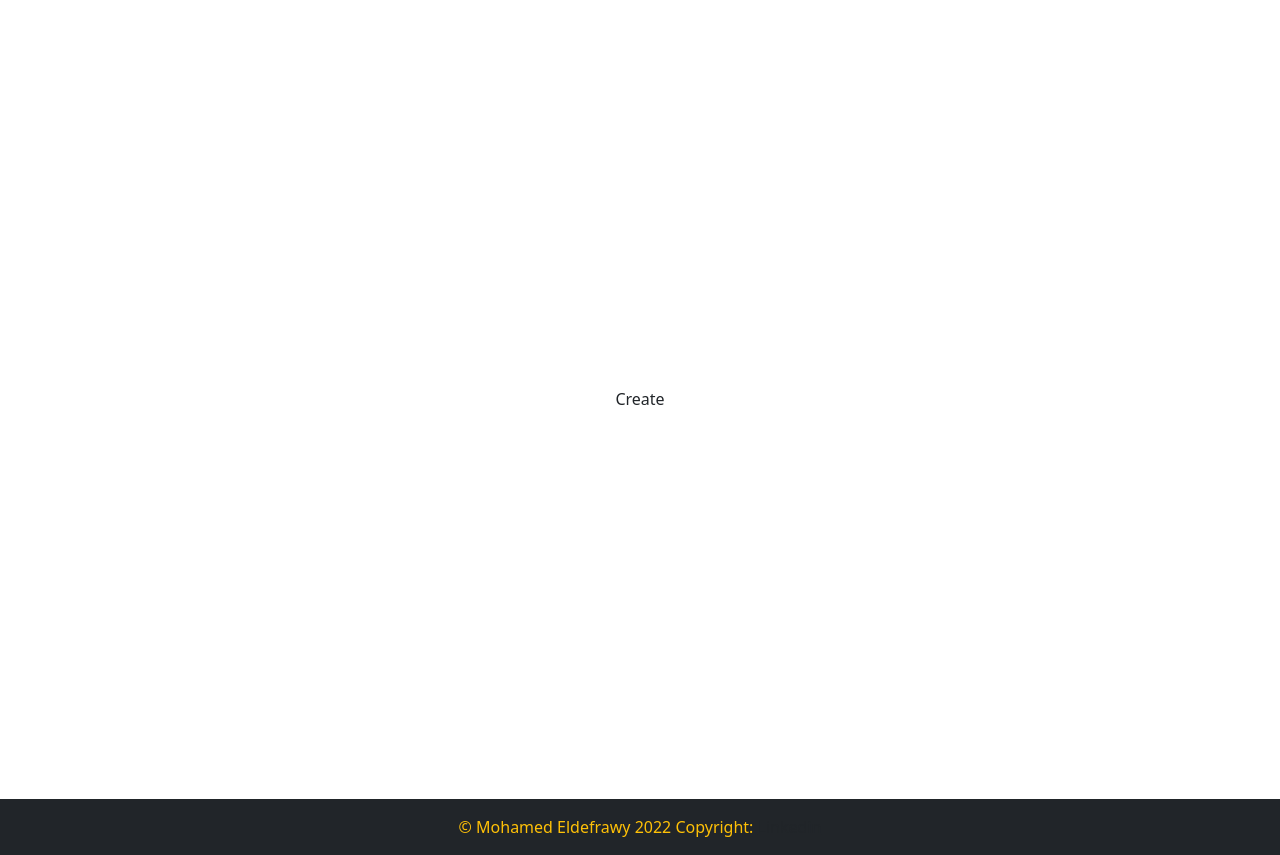
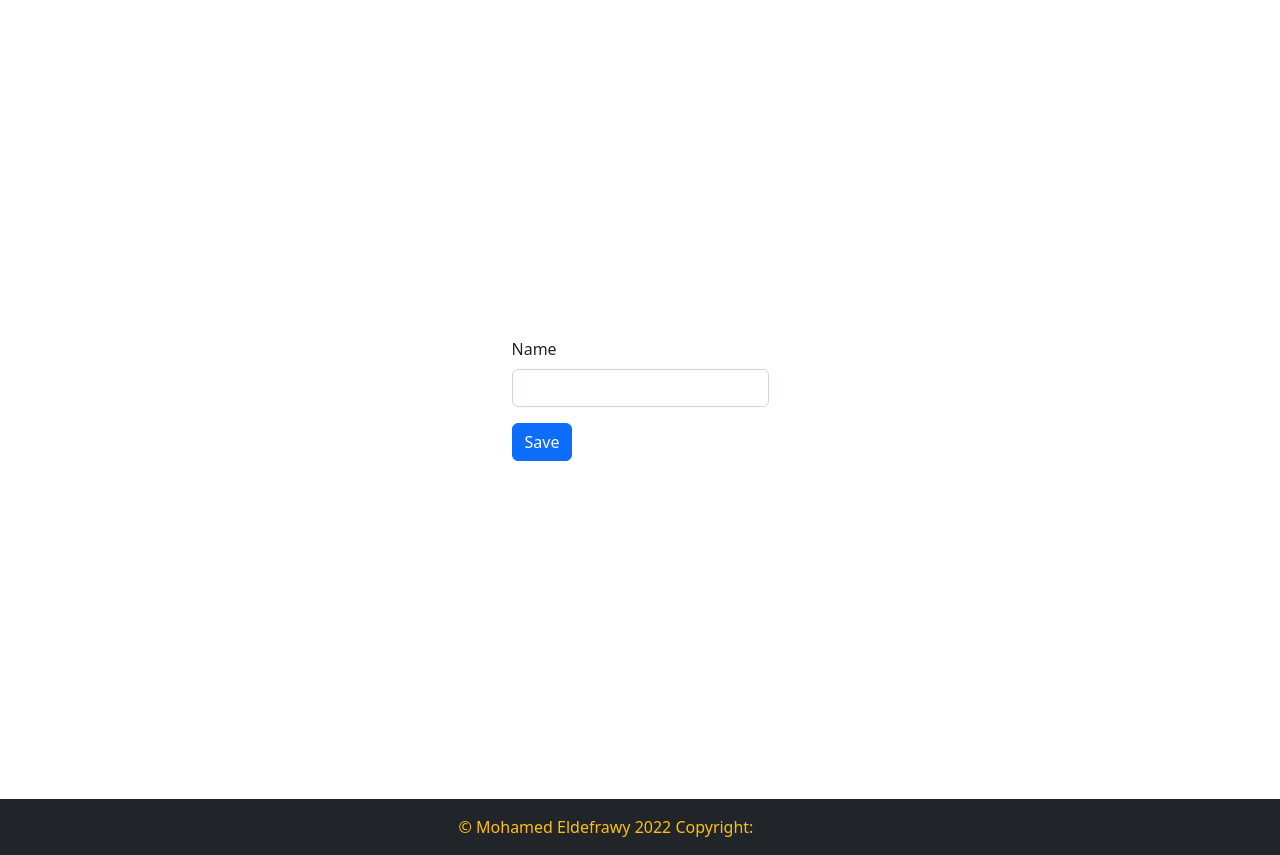
Before and after one commit to MohamedEldefrawy/Django-Demo, a Django app: page /create/ in a window 1280 px wide. Shown: the part 57-912 px from the top of the page. Run offline with Django 4.2, Linux system fonts and the light colour scheme; some libraries are stand-ins or nearby versions.

Commit message:
Finish creating new task

```diff
--- a/todoList/templates/todoList/to_do_create.html
+++ b/todoList/templates/todoList/to_do_create.html
@@ -1,4 +1,11 @@
 {% extends 'base.html' %}
 {% block content %}
-    Create
+    <form action="{% url 'todo:save' %}" method="post">
+        {% csrf_token %}
+        <div class="mb-3">
+            <label for="taskName" class="form-label">Name</label>
+            <input type="text" class="form-control" id="taskName" name="taskName">
+        </div>
+        <button type="submit" class="btn btn-primary">Save</button>
+    </form>
 {% endblock %}
--- a/todoList/templates/todoList/to_do_list.html
+++ b/todoList/templates/todoList/to_do_list.html
@@ -28,7 +28,6 @@
                     <a href="{% url 'todo:update' item.name %}" class="btn btn-warning"><i
                             class="bi bi-journal-arrow-up"></i></a>
                     <a href="{% url 'todo:delete' item.name %}" class="btn btn-danger"><i class="bi bi-trash"></i></a>
-
                 </td>
             </tr>
         {% endfor %}
--- a/todoList/urls.py
+++ b/todoList/urls.py
@@ -1,12 +1,12 @@
 from django.urls import path
 
-from .views import home, show, create, update, delete, done
+from .views import home, create, update, delete, done, save
 
 app_name = "todo"
 urlpatterns = [
     path('', home, name="home"),
-    path('details/<str:name>', show, name="show"),
     path('create/', create, name="create"),
+    path('save/', save, name="save"),
     path('details/<str:name>/update', update, name="update"),
     path('<str:name>/delete', delete, name="delete"),
     path('<str:name>/done', done, name="done"),
--- a/todoList/views.py
+++ b/todoList/views.py
@@ -23,15 +23,24 @@ def home(request):
     return render(request, 'todoList/to_do_list.html', context={"data": todo})
 
 
-def show(request, **kwargs):
-    return render(request, 'todoList/to_do_details.html', context={})
+def create(request):
+    return render(request, 'todoList/to_do_create.html')
 
 
-def create(request):
-    return render(request, 'todoList/to_do_create.html', context={})
+def save(request):
+    print(request)
+    if request.method == "POST":
+        task_name = request.POST["taskName"]
+        todo.append({
+            "name": task_name,
+            "status": False
+        })
+    return redirect(reverse("todo:home"))
 
 
 def update(request, **kwargs):
+    print(kwargs["name"])
+
     return render(request, 'todoList/to_do_update.html', context={})
 
 
```
